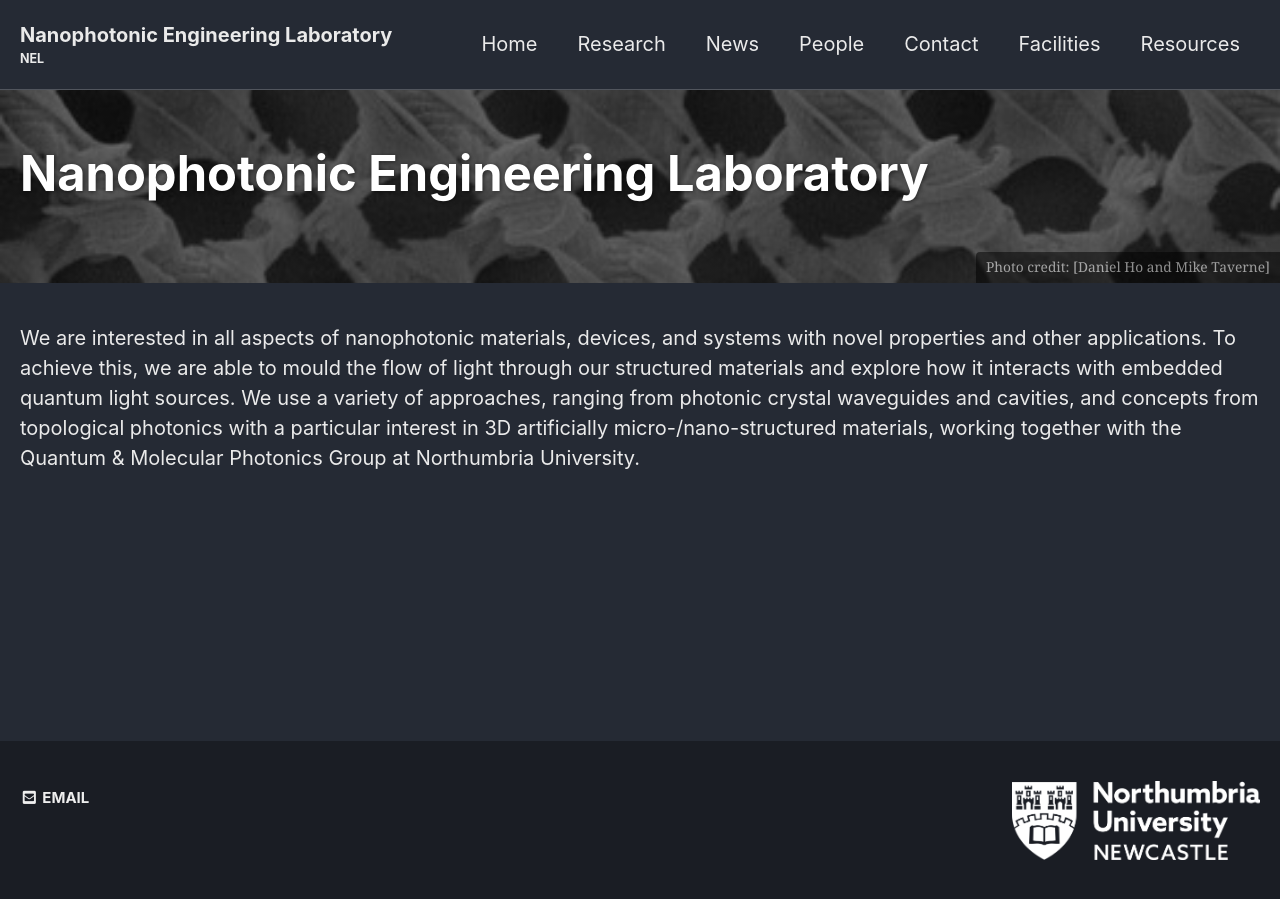
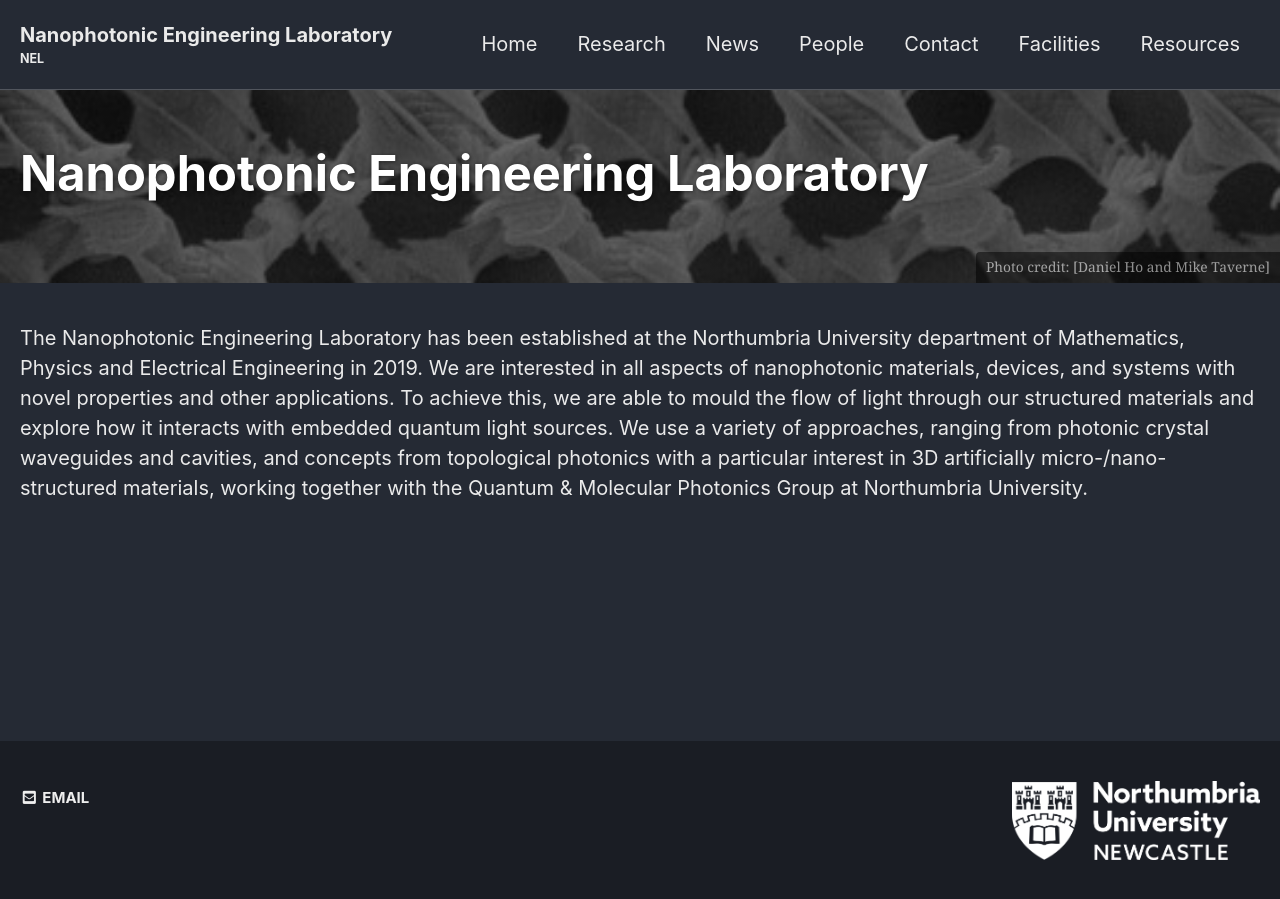
Before and after one commit to qubits/nanophotonicenglab.github.io, a Jekyll site: the page built from _pages/home.md, in a window 1280 px wide. Built offline with Jekyll 4.4.1, drawn with Linux system fonts in a browser that asks for light colours; cached includes are drawn as plain includes.

Commit message:
Update home.md

```diff
--- a/_pages/home.md
+++ b/_pages/home.md
@@ -15,4 +15,4 @@ header:
 #author_profile: true
 comments: true
 ---
-We are interested in all aspects of nanophotonic materials, devices, and systems with novel properties and other applications. To achieve this, we are able to mould the flow of light through our structured materials and explore how it interacts with embedded quantum light sources. We use a variety of approaches, ranging from photonic crystal waveguides and cavities, and concepts from topological photonics with a particular interest in 3D artificially micro-/nano-structured materials, working together with the Quantum & Molecular Photonics Group at Northumbria University.<br>
+The Nanophotonic Engineering Laboratory has been established at the Northumbria University department of Mathematics, Physics and Electrical Engineering in 2019. We are interested in all aspects of nanophotonic materials, devices, and systems with novel properties and other applications. To achieve this, we are able to mould the flow of light through our structured materials and explore how it interacts with embedded quantum light sources. We use a variety of approaches, ranging from photonic crystal waveguides and cavities, and concepts from topological photonics with a particular interest in 3D artificially micro-/nano-structured materials, working together with the Quantum & Molecular Photonics Group at Northumbria University.<br>
```
